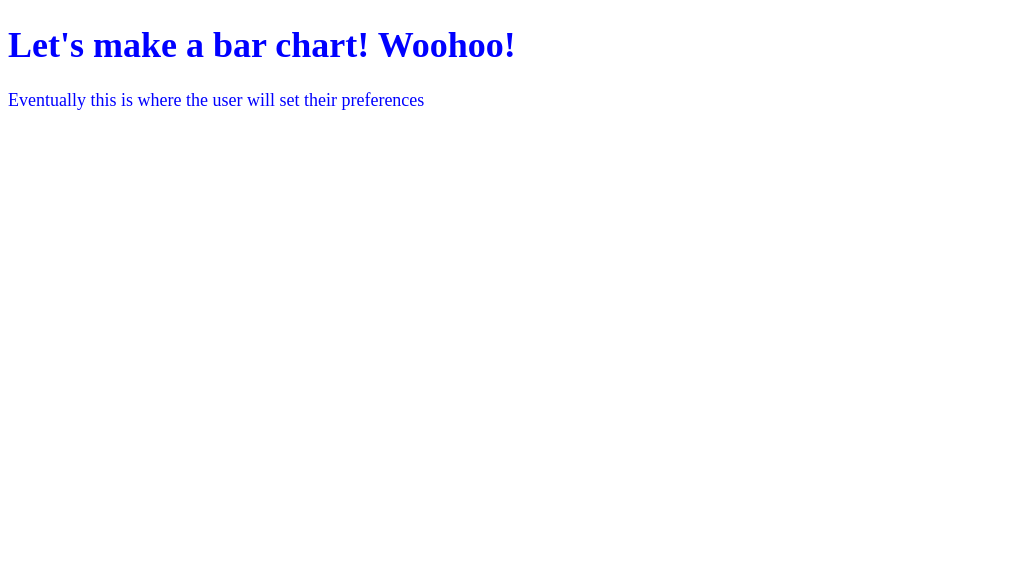
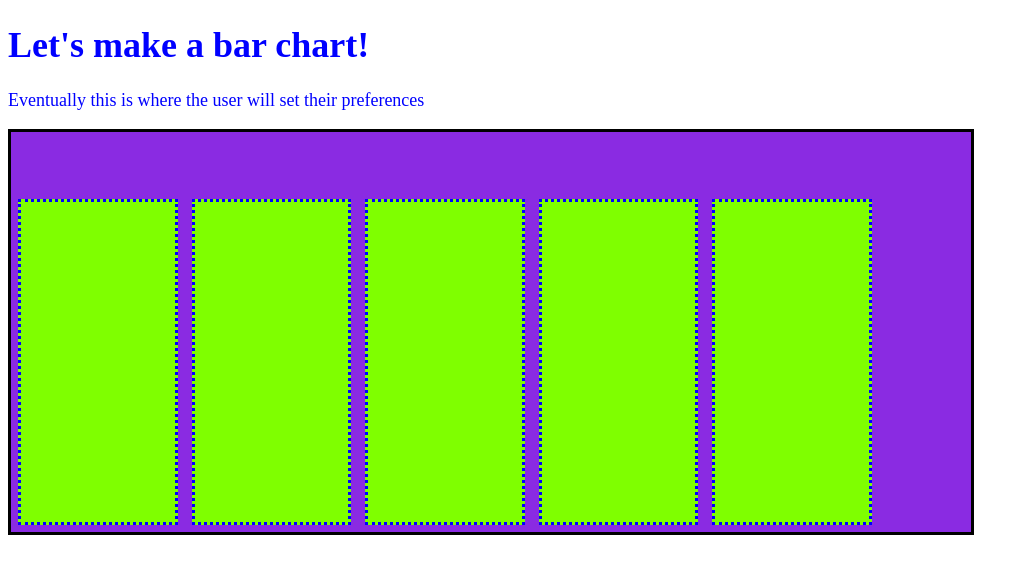
Before and after one commit to bainjen/bar-chart-stretch, a website: page bar-chart.html in a window 1280 px wide. Shown: the whole page, without its empty margins (0-1029 px from the left). Drawn offline with nearby package versions, Linux system fonts and the light colour scheme; files that its build step writes are made by us from their sources; files whose address does not match are found by name.

Commit message:
visualize bar chart without javascript to better understand html & css

```diff
--- a/bar-chart.css
+++ b/bar-chart.css
@@ -2,3 +2,22 @@ body {
   font-size: 18px;
   color: blue;
 }
+
+.graph-container {
+  display: flex;
+  align-items: flex-end;
+  width: 75vw;
+  height:50vh;
+  border-style: solid;
+  border-color: black;
+  background-color: blueviolet;
+}
+
+.bar {
+  background-color: chartreuse;
+  border-style: dotted;
+  width: 12vw;
+  height: 40vh;
+  margin: 7px;
+
+}
--- a/bar-chart.html
+++ b/bar-chart.html
@@ -10,7 +10,7 @@
 
   <body>
     <header>
-      <h1>Let's make a bar chart! Woohoo!</h1>
+      <h1>Let's make a bar chart!</h1>
     </header>
     <main>
 
@@ -19,7 +19,21 @@
       </div>
 
       <div class="graph-container">
+        <div class="bar">
 
+        </div>
+        <div class="bar">
+
+        </div>
+        <div class="bar">
+
+        </div>
+        <div class="bar">
+
+        </div>
+        <div class="bar">
+
+        </div>
       </div>
 
     </main>
```
